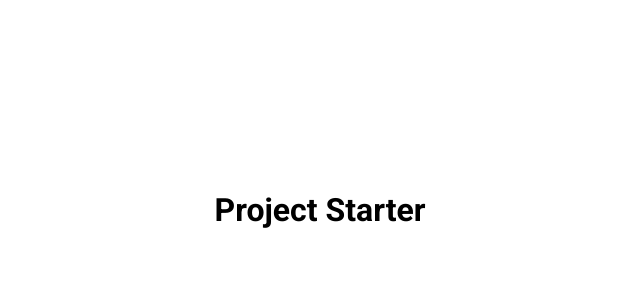
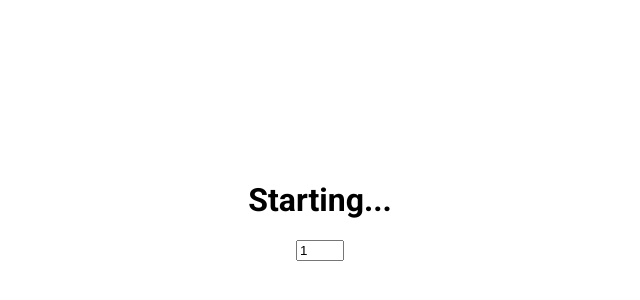
Before and after one commit to o0p/auto-text-fx, a plain HTML site: page index.html in a window 1280 px wide. Shown: the part 190-490 px from the top of the page, without its empty margins (320-960 px from the left). Drawn offline with Linux system fonts and the light colour scheme; a web font is replaced by a local one.

Commit message:
Add markup

```diff
--- a/index.html
+++ b/index.html
@@ -4,10 +4,17 @@
     <meta charset="UTF-8" />
     <meta name="viewport" content="width=device-width, initial-scale=1.0" />
     <link rel="stylesheet" href="style.css" />
-    <title>My Project</title>
+    <title>Auto Text Effect</title>
   </head>
   <body>
-    <h1>Project Starter</h1>
+
+  <h1 id="text">Starting...</h1>
+
+  <div>
+    <label for="speed"></label>
+    <input type="number" name="speed" id="speed" value="1" min="1" max="5" step="1">
+  </div>
+
     <script src="script.js"></script>
   </body>
 </html>
```
